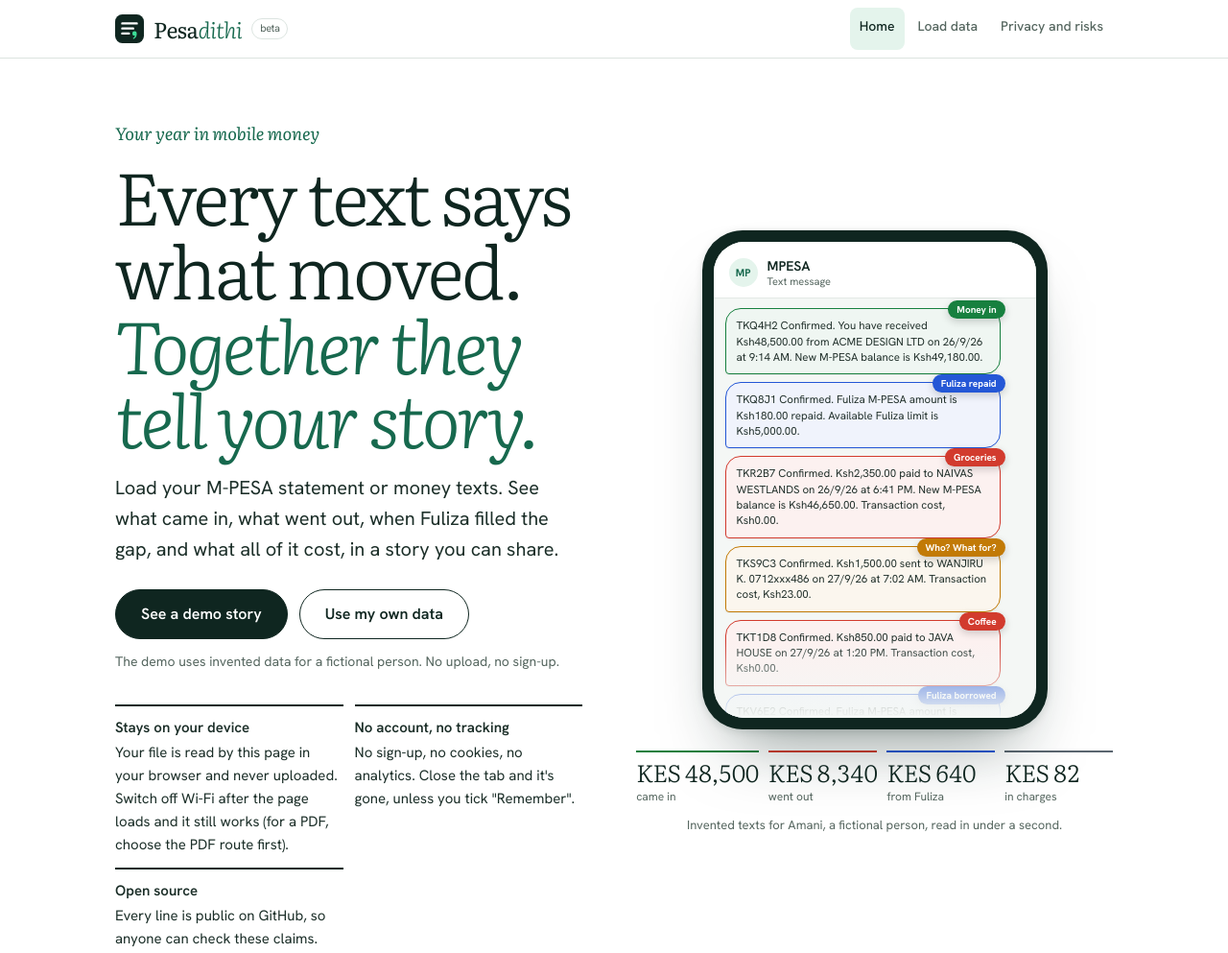
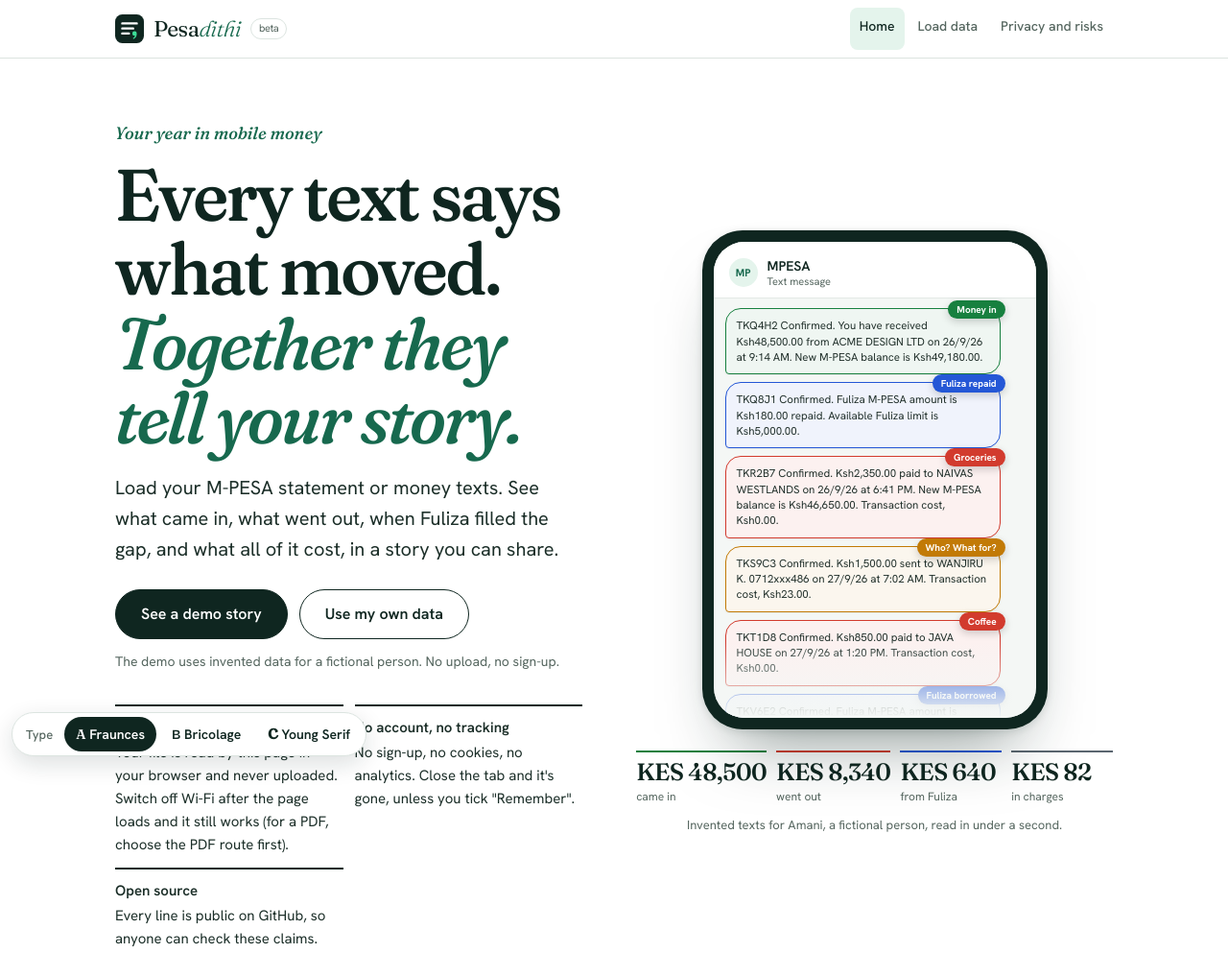
Before and after one commit to mkaigwa/pesadithi-lab, a plain HTML site: page app/index.html in a window 1280 px wide. Shown: the top 993 px of the page at 96% size. Drawn offline with Linux system fonts and the light colour scheme.

Commit message:
Three sturdier type options (Fraunces, Bricolage Grotesque, Young Serif) with an on-page switcher; body stays Hanken Grotesk
Co-Authored-By: Claude Opus 5.5 <noreply@anthropic.com>
Claude-Session: https://claude.ai/code/session_01GqWR4HyKzByD2KzXwVFgid

```diff
--- a/app/index.html
+++ b/app/index.html
@@ -224,6 +224,7 @@
   <div class="sr" id="smLive" aria-live="polite"></div>
 </div>
 
+<div class="typepick" role="group" aria-label="Typeface options"><span>Type</span><button type="button" data-t="a" title="Fraunces"><b style="font-family:Fraunces">A</b> Fraunces</button><button type="button" data-t="b" title="Bricolage Grotesque"><b style="font-family:'Bricolage Grotesque'">B</b> Bricolage</button><button type="button" data-t="c" title="Young Serif"><b style="font-family:'Young Serif'">C</b> Young Serif</button></div>
 <script src="vendor/d3.min.js" defer></script>
 <script src="js/merchants.js" defer></script>
 <script src="js/parse.js" defer></script>
--- a/app/js/app.js
+++ b/app/js/app.js
@@ -9,7 +9,7 @@
   const store = {
     get(k) { try { return JSON.parse(localStorage.getItem('pesadithi:' + k)); } catch (e) { return null; } },
     set(k, v) { try { localStorage.setItem('pesadithi:salt', SALT); localStorage.setItem('pesadithi:' + k, JSON.stringify(v)); } catch (e) { /* storage unavailable */ } },
-    any() { try { return Object.keys(localStorage).some((k) => k.startsWith('pesadithi:') && k !== 'pesadithi:salt'); } catch (e) { return false; } },
+    any() { try { return Object.keys(localStorage).some((k) => k.startsWith('pesadithi:') && k !== 'pesadithi:salt' && k !== 'pesadithi:type'); } catch (e) { return false; } },
     clear() { try { Object.keys(localStorage).filter((k) => k.startsWith('pesadithi:')).forEach((k) => localStorage.removeItem(k)); } catch (e) { /* ignore */ } }
   };
   // People's names are never stored: only a scrambled code (FNV-1a hash) for each name you sorted
@@ -738,6 +738,8 @@ ${json}${a.share === 'sms' ? '\n\nMY MONEY MESSAGES:\n[Paste them here]' : ''}`;
     setTimeout(() => requestAnimationFrame(frame), reduce ? 0 : 600);
   }
   heroAnim();
+  // Type options: A Fraunces, B Bricolage Grotesque, C Young Serif (body stays Hanken Grotesk)
+  (function () { let t = 'a'; try { t = localStorage.getItem('pesadithi:type') || 'a'; } catch (e) { /* none */ } const set = (v) => { document.documentElement.dataset.type = v; $$('.typepick button').forEach((b) => b.setAttribute('aria-pressed', String(b.dataset.t === v))); try { localStorage.setItem('pesadithi:type', v); } catch (e) { /* none */ } if (S.A && !$('#v-story').hidden) setTimeout(drawCharts, 60); }; $$('.typepick button').forEach((b) => b.addEventListener('click', () => set(b.dataset.t))); set(t); })();
 
   /* ---------------- Start ---------------- */
   setDataUI(false);
--- a/app/pesadithi.css
+++ b/app/pesadithi.css
@@ -414,3 +414,40 @@ footer { background: var(--soft); }
 .sm .lock { display: inline; font: 400 clamp(14px, 2.4cqh, 30px) var(--serif); }
 .sm .lock i { font-style: italic; font-weight: 300; }
 @media (prefers-reduced-motion: reduce) { .anim .g, .anim .gx, .anim .f, .anim .p, .anim .ln { transform: none !important; opacity: 1 !important; stroke-dashoffset: 0 !important; } }
+
+/* ================= Three type options (Nov 2026). Body stays Hanken Grotesk. ================= */
+@font-face { font-family: 'Fraunces'; font-style: normal; font-weight: 100 900; font-display: swap; src: url('vendor/fonts/fraunces-latin-full-normal.woff2') format('woff2-variations'); }
+@font-face { font-family: 'Fraunces'; font-style: italic; font-weight: 100 900; font-display: swap; src: url('vendor/fonts/fraunces-latin-full-italic.woff2') format('woff2-variations'); }
+@font-face { font-family: 'Bricolage Grotesque'; font-style: normal; font-weight: 200 800; font-display: swap; src: url('vendor/fonts/bricolage-grotesque-latin-wght-normal.woff2') format('woff2-variations'); }
+@font-face { font-family: 'Young Serif'; font-weight: 400; font-display: swap; src: url('vendor/fonts/young-serif-latin-400-normal.woff2') format('woff2'); }
+@font-face { font-family: 'Martian Mono'; font-weight: 400; font-display: swap; src: url('vendor/fonts/martian-mono-latin-400-normal.woff2') format('woff2'); }
+@font-face { font-family: 'Martian Mono'; font-weight: 500; font-display: swap; src: url('vendor/fonts/martian-mono-latin-500-normal.woff2') format('woff2'); }
+@font-face { font-family: 'Geist Mono'; font-weight: 400; font-display: swap; src: url('vendor/fonts/geist-mono-latin-400-normal.woff2') format('woff2'); }
+@font-face { font-family: 'Geist Mono'; font-weight: 500; font-display: swap; src: url('vendor/fonts/geist-mono-latin-500-normal.woff2') format('woff2'); }
+
+:root { --hw: 560; --ew: 500; --ls: -.025em; }
+/* A: Fraunces, a soft, sturdy serif with real weight */
+:root, :root[data-type="a"] { --serif: 'Fraunces', Georgia, serif; --mono: 'JetBrains Mono', ui-monospace, monospace; --hw: 560; --ew: 520; --ls: -.022em; }
+:root[data-type="a"] h1, :root[data-type="a"] h2, :root[data-type="a"] h3, :root:not([data-type]) h1, :root:not([data-type]) h2 { font-variation-settings: "SOFT" 60, "WONK" 0; }
+/* B: Bricolage Grotesque, a bold, characterful grotesque with Wrapped energy */
+:root[data-type="b"] { --serif: 'Bricolage Grotesque', 'Hanken Grotesk', system-ui, sans-serif; --mono: 'Geist Mono', ui-monospace, monospace; --hw: 700; --ew: 700; --ls: -.035em; }
+:root[data-type="b"] h1 em, :root[data-type="b"] h2 em, :root[data-type="b"] h3 em { font-style: normal; }
+/* C: Young Serif, a heavy, warm, one-weight editorial serif */
+:root[data-type="c"] { --serif: 'Young Serif', Georgia, serif; --mono: 'Martian Mono', ui-monospace, monospace; --hw: 400; --ew: 400; --ls: -.02em; }
+:root[data-type="c"] h1 em, :root[data-type="c"] h2 em, :root[data-type="c"] h3 em { font-style: normal; }
+
+h1, h2, h3, .chapter h1, .chapter h2, .chapter#cover h1, .hero h1, .big .v, .habit .v, .ledger .a, .mcard .a, .tally4 b, .insight, .qa b, .sm .slide .sv, .sm .slide .st, .next b { font-weight: var(--hw); letter-spacing: var(--ls); }
+h1 em, h2 em, h3 em { font-weight: var(--ew); }
+.insight, .sm .slide .st { font-weight: calc(var(--hw) - 120); }
+:root[data-type="c"] .insight, :root[data-type="c"] .sm .slide .st { font-weight: 400; }
+.chapter .k, .hero .kicker, .try b, .sm .slide .sk { font-weight: 500; }
+:root[data-type="b"] .chapter .k, :root[data-type="b"] .hero .kicker, :root[data-type="b"] .try b, :root[data-type="b"] .sm .slide .sk { font-style: normal; font-family: var(--sans); font-weight: 600; letter-spacing: .02em; }
+
+.typepick { position: fixed; left: 12px; bottom: 12px; z-index: 90; display: flex; align-items: center; gap: 4px; background: #fff; border: 1px solid var(--line); border-radius: 99px; padding: 4px; box-shadow: 0 8px 24px rgba(15,38,32,.14); font: 500 13px var(--sans); }
+.typepick span { padding: 0 8px 0 10px; color: var(--muted); }
+.typepick button { border: 0; background: none; border-radius: 99px; min-height: 36px; padding: 0 12px; cursor: pointer; font: 600 14px var(--sans); color: var(--ink); }
+.typepick button[aria-pressed="true"] { background: var(--ink); color: #fff; }
+.typepick button b { font-weight: inherit; }
+@media print { .typepick { display: none; } }
+:root[data-type="b"] .hero h1, :root[data-type="c"] .hero h1 { font-size: clamp(40px, 6.8vw, 64px); }
+:root[data-type="b"] .chapter#cover h1, :root[data-type="c"] .chapter#cover h1 { font-size: clamp(36px, 6.2vw, 60px); }
```
Also changed, not shown: app/vendor/fonts/OFL-bricolage-grotesque.txt (added), app/vendor/fonts/OFL-fraunces.txt (added), app/vendor/fonts/OFL-geist-mono.txt (added), app/vendor/fonts/OFL-martian-mono.txt (added), app/vendor/fonts/OFL-young-serif.txt (added), app/vendor/fonts/bricolage-grotesque-latin-wght-normal.woff2 (added), app/vendor/fonts/fraunces-latin-full-italic.woff2 (added), app/vendor/fonts/fraunces-latin-full-normal.woff2 (added), app/vendor/fonts/geist-mono-latin-400-normal.woff2 (added), app/vendor/fonts/geist-mono-latin-500-normal.woff2 (added), app/vendor/fonts/martian-mono-latin-400-normal.woff2 (added), app/vendor/fonts/martian-mono-latin-500-normal.woff2 (added), app/vendor/fonts/young-serif-latin-400-normal.woff2 (added), 1 other file.
